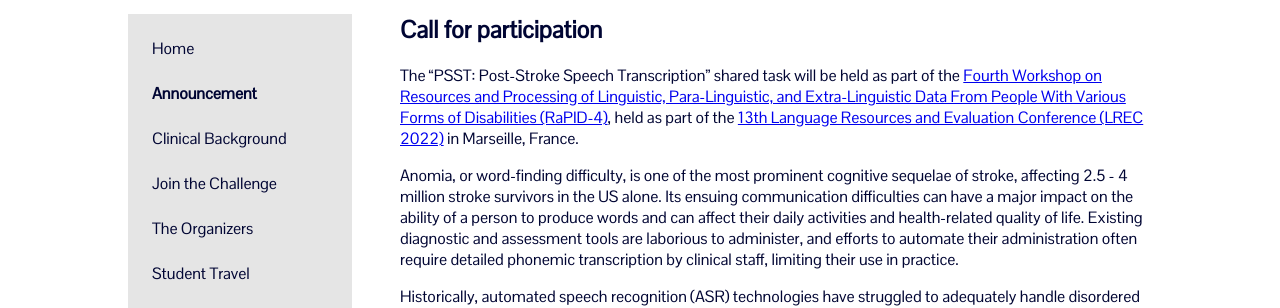
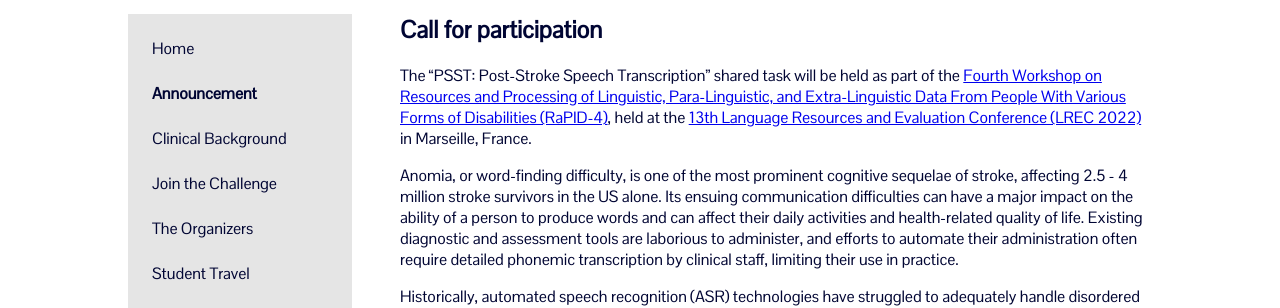
Before and after one commit to PSST-Challenge/PSST-Challenge.github.io, a Jekyll site: the page built from docs/announcement.md, in a window 1280 px wide. Shown: the part 214-522 px from the top of the page. Built offline with Jekyll 4.4.1, drawn with Linux system fonts in a browser that asks for light colours.

Commit message:
trivial wording tweak

```diff
--- a/docs/announcement.md
+++ b/docs/announcement.md
@@ -9,7 +9,7 @@ poster_alt: "A icon of a person at a podium with a microphone, depicted in spars
 
 # Call for participation
 
-The "PSST: Post-Stroke Speech Transcription" shared task will be held as part of the [Fourth Workshop on Resources and Processing of Linguistic, Para-Linguistic, and Extra-Linguistic Data From People With Various Forms of Disabilities (RaPID-4)](https://spraakbanken.gu.se/en/rapid-2022), held as part of the [13th Language Resources and Evaluation Conference (LREC 2022)](https://lrec2022.lrec-conf.org/en/) in Marseille, France.
+The "PSST: Post-Stroke Speech Transcription" shared task will be held as part of the [Fourth Workshop on Resources and Processing of Linguistic, Para-Linguistic, and Extra-Linguistic Data From People With Various Forms of Disabilities (RaPID-4)](https://spraakbanken.gu.se/en/rapid-2022), held at the [13th Language Resources and Evaluation Conference (LREC 2022)](https://lrec2022.lrec-conf.org/en/) in Marseille, France.
 
 Anomia, or word-finding difficulty, is one of the most prominent cognitive sequelae of stroke, affecting 2.5 - 4 million stroke survivors in the US alone.
 Its ensuing communication difficulties can have a major impact on the ability of a person to produce words and can affect their daily activities and health-related quality of life.
```
